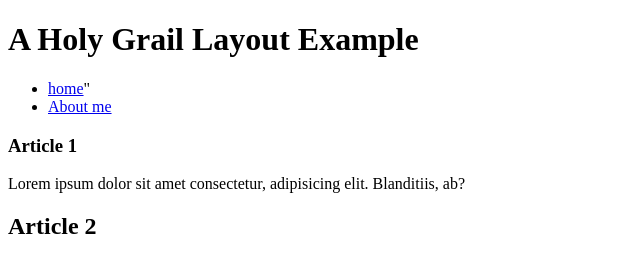
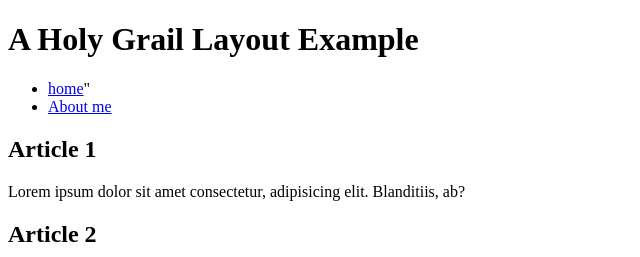
Before and after one commit to ulisest11/wdd130, a plain HTML site: page week02/holygrail.html in a window 1280 px wide. Shown: the top 257 px of the page, without its empty margins (0-640 px from the left). Drawn offline with Linux system fonts and the light colour scheme.

Commit message:
holy grail added

```diff
--- a/week02/holygrail.html
+++ b/week02/holygrail.html
@@ -20,7 +20,7 @@
         <main>
             <section>
                 <article>
-                    <h1>Article 1</h1>
+                    <h2>Article 1</h2>
                     <p>Lorem ipsum dolor sit amet consectetur, adipisicing elit. Blanditiis, ab?</p>
                 </article>
             </section>
```
